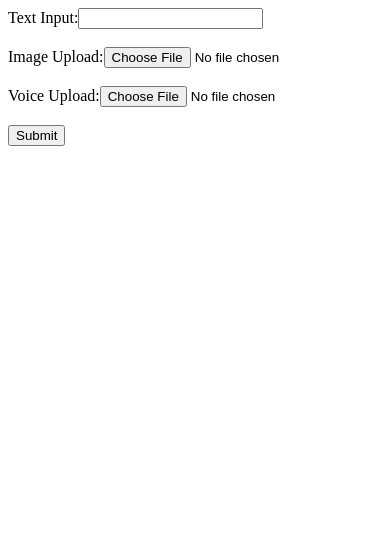
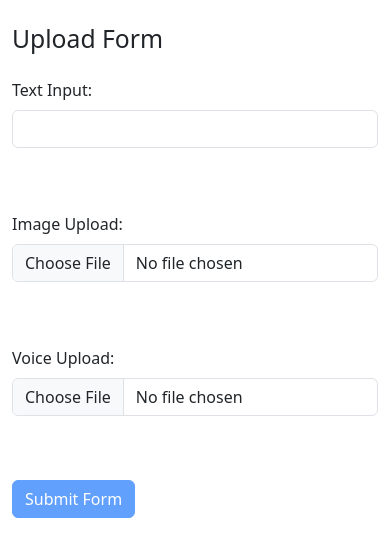
Before and after one commit to Walaa-Zahran/offline-form-task, an Angular app: page / in a window 390 px wide. Shown: the top 556 px of the page. Built offline with nearby package versions, Linux system fonts and the light colour scheme.

Commit message:
Apply responsive design principles to make the component adaptive to different devices.

```diff
--- a/angular.json
+++ b/angular.json
@@ -27,9 +27,7 @@
             "outputPath": "dist/offline-form",
             "index": "src/index.html",
             "browser": "src/main.ts",
-            "polyfills": [
-              "zone.js"
-            ],
+            "polyfills": ["zone.js"],
             "tsConfig": "tsconfig.app.json",
             "inlineStyleLanguage": "scss",
             "assets": [
@@ -39,6 +37,7 @@
               }
             ],
             "styles": [
+              "node_modules/bootstrap/dist/css/bootstrap.min.css",
               "src/styles.scss"
             ],
             "scripts": [],
@@ -90,10 +89,7 @@
         "test": {
           "builder": "@angular-devkit/build-angular:karma",
           "options": {
-            "polyfills": [
-              "zone.js",
-              "zone.js/testing"
-            ],
+            "polyfills": ["zone.js", "zone.js/testing"],
             "tsConfig": "tsconfig.spec.json",
             "inlineStyleLanguage": "scss",
             "assets": [
@@ -102,9 +98,7 @@
                 "input": "public"
               }
             ],
-            "styles": [
-              "src/styles.scss"
-            ],
+            "styles": ["src/styles.scss"],
             "scripts": []
           }
         }
--- a/package.json
+++ b/package.json
@@ -21,6 +21,7 @@
     "@angular/platform-server": "^18.1.0",
     "@angular/router": "^18.1.0",
     "@angular/ssr": "^18.1.3",
+    "bootstrap": "^5.3.3",
     "express": "^4.18.2",
     "rxjs": "~7.8.0",
     "tslib": "^2.3.0",
--- a/src/app/upload-form/upload-form.component.html
+++ b/src/app/upload-form/upload-form.component.html
@@ -1,24 +1,56 @@
-<form [formGroup]="uploadForm" (ngSubmit)="onSubmit()">
-  <label for="textInput">Text Input:</label>
-  <input type="text" formControlName="textInput" /><br /><br />
+<div class="container">
+  <h2 class="my-4">Upload Form</h2>
+  <form
+    [formGroup]="uploadForm"
+    (ngSubmit)="onSubmit()"
+    class="needs-validation"
+  >
+    <div class="mb-3">
+      <label for="textInput" class="form-label">Text Input:</label>
+      <input
+        type="text"
+        class="form-control"
+        id="textInput"
+        formControlName="textInput"
+        required
+      />
+    </div>
 
-  <label for="imageUpload">Image Upload:</label>
+    <br /><br />
+    <div class="mb-3">
+      <label for="imageUpload" class="form-label">Image Upload:</label>
 
       <input
         type="file"
         (change)="onFileChange($event, 'imageUpload')"
         accept="image/*"
+        class="form-control"
+        id="imageUpload"
       />
+    </div>
+
     <br /><br />
-
-  <label for="voiceUpload">Voice Upload:</label>
+    <div class="mb-3">
+      <label for="voiceUpload" class="form-label">Voice Upload:</label>
 
       <input
         type="file"
+        class="form-control"
+        id="voiceUpload"
         (change)="onFileChange($event, 'voiceUpload')"
         accept="audio/*"
+        required
       />
+    </div>
+
     <br /><br />
 
-  <button type="submit">Submit</button>
+    <button
+      class="btn btn-primary"
+      type="submit"
+      [disabled]="uploadForm.invalid"
+    >
+      Submit Form
+    </button>
   </form>
+</div>
--- a/src/app/upload-form/upload-form.component.ts
+++ b/src/app/upload-form/upload-form.component.ts
@@ -31,7 +31,7 @@ export class UploadFormComponent {
     formData.append('textInput', this.uploadForm.get('textInput')?.value);
     formData.append('imageUpload', this.uploadForm.get('imageUpload')?.value);
     formData.append('voiceUpload', this.uploadForm.get('voiceUpload')?.value);
-
+    console.log(formData);
     // Define an observer object
     const observer = {
       next: (res: any) => console.log(res),
@@ -40,6 +40,6 @@ export class UploadFormComponent {
     };
 
     // Use the observer object in the subscribe method
-    this.http.post('/your-backend-endpoint', formData).subscribe(observer);
+    // this.http.post('/your-backend-endpoint', formData).subscribe(observer);
   }
 }
```
Also changed, not shown: 1 other file (tests, documents, lock files or other folders). Lines whose indentation alone changed are shown as unchanged.
